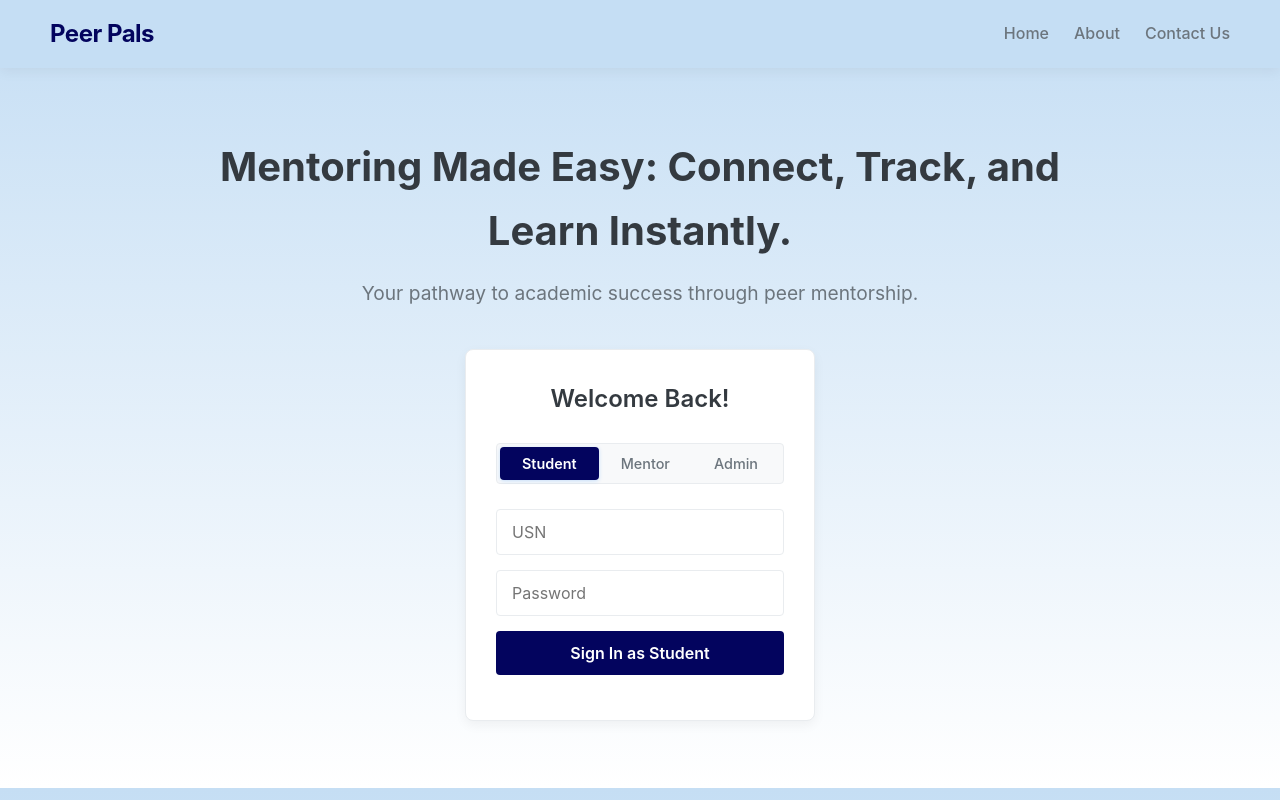
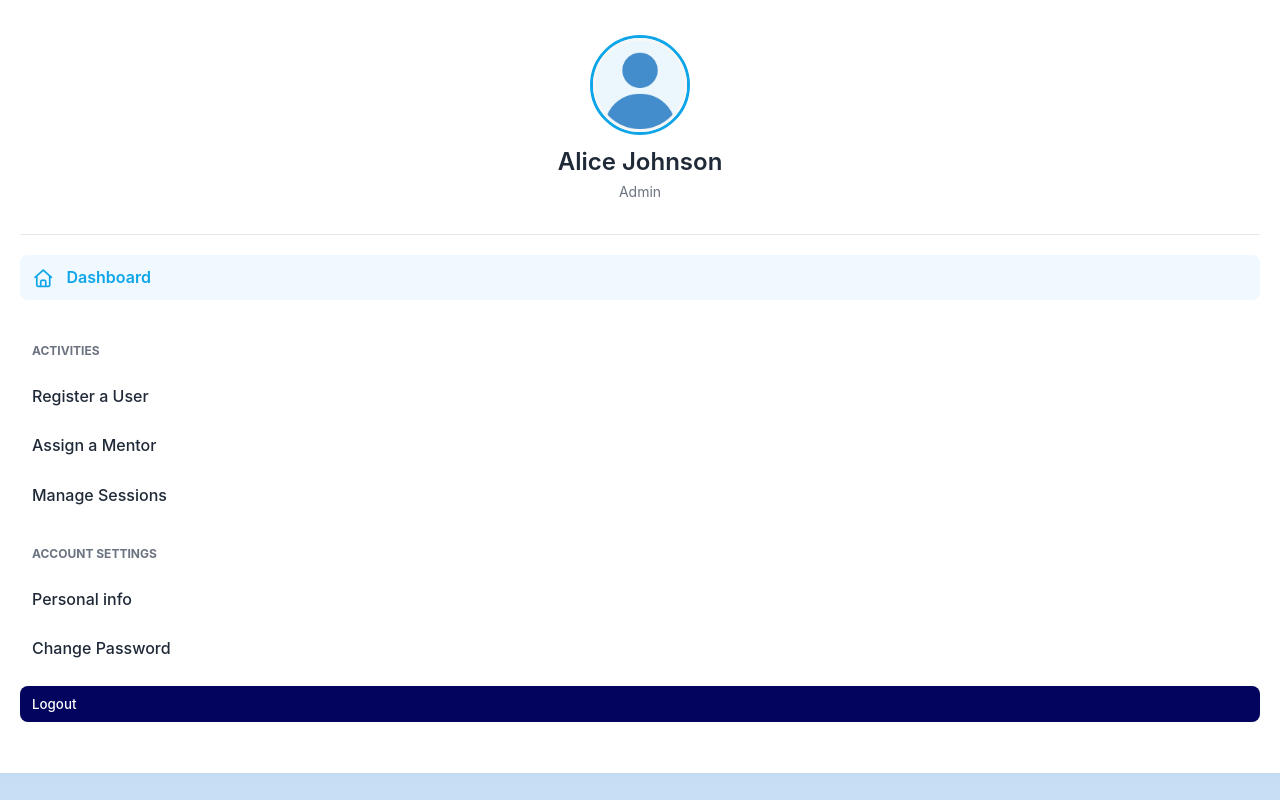
Before and after one commit to DemonSlayer256/PeerPals, a React (Create React App) app in the folder frontend/: page /admin-dashboard in a window 1280 px wide. Before the commit this address led to /. Built offline with nearby package versions, Linux system fonts and the light colour scheme; sample sign-in values are in the browser's storage.

Commit message:
Admin dashboard

```diff
--- a/frontend/src/App.jsx
+++ b/frontend/src/App.jsx
@@ -5,6 +5,7 @@ import LandingPage from './pages/LandingPage'; // Assuming this holds your Login
 import Dashboard from './components/Dashboard';
 import ProtectedRoute from './components/ProtectedRoute'; // <-- IMPORT THE NEW COMPONENT
 import HandleRequest from './components/Handlerequest';
+import AdminDash from './pages/AdminDash';
 
 function App() {
   return(
@@ -15,6 +16,7 @@ function App() {
         {/* Wrap protected routes */}
         <Route element={<ProtectedRoute />}>
             <Route path="/dashboard" element={<Dashboard/>}/>
+            <Route path="/admin-dashboard" element={<AdminDash/>}/>
             <Route path="/approverequests" element={<HandleRequest/>}/>
         </Route>
 
--- a/frontend/src/components/Login.jsx
+++ b/frontend/src/components/Login.jsx
@@ -27,8 +27,8 @@ export default function Login() {
             // responseData.role = selectedRole;//hardcoded for testing
             let dashboardPath = '/dashboard';
 
-            // if (role === 'student') {
-            //     dashboardPath = '/student-dashboard';
+            if (responseData.role === 'admin') {
+                dashboardPath = '/admin-dashboard';}
             // } else if (role === 'mentor') {
             //     dashboardPath = '/mentor-dashboard';
             // } else if (role === 'admin') {
--- a/frontend/src/pages/AdminDash.jsx
+++ b/frontend/src/pages/AdminDash.jsx
@@ -1,3 +1,45 @@
+import { useLocation } from 'react-router-dom';
+import logout from '../utils/logout';
+import profileIcon from '../images/profile-icon.jpg'
 export default function AdminDash(){
+    const location = useLocation();
+    const data = location.state || {
+        user_id: 'S12345',
+        first_name: 'Alice',
+        last_name:' Johnson',
+        role: 'Admin',
+        email: 'student@example.com'
+    };
+    return (
+        <>
+            <div className="sidebar">
+                        <div className="profile-card">
+                            <div className="profile-icon">
+                                <img src={profileIcon} alt="profile" className="profile-icon pic"/>
+                            </div>
+                            <h4 className="user-name">{data.first_name+" "+data.last_name}</h4>
+                            <p className="user-role">{data.role}</p>
+                        </div>
 
+                        <div className="dashboard">
+                            <i className="fa-regular fa-house"></i>
+                            <p>Dashboard</p>
+                        </div>
+                        <div className="dash-functions">
+                            <h2 className="dash-setting">Activities</h2>
+                            <ul>
+                                <li>Register a User</li>
+                                <li>Assign a Mentor</li>
+                                <li>Manage Sessions</li>
+                            </ul>
+                            <h2 className="dash-setting">Account settings</h2>
+                            <ul>
+                                <li >Personal info</li>
+                                <li >Change Password</li>
+                                <button onClick={logout}>Logout</button>
+                            </ul>
+                        </div>
+            </div>
+        </>
+    )
 }
```
